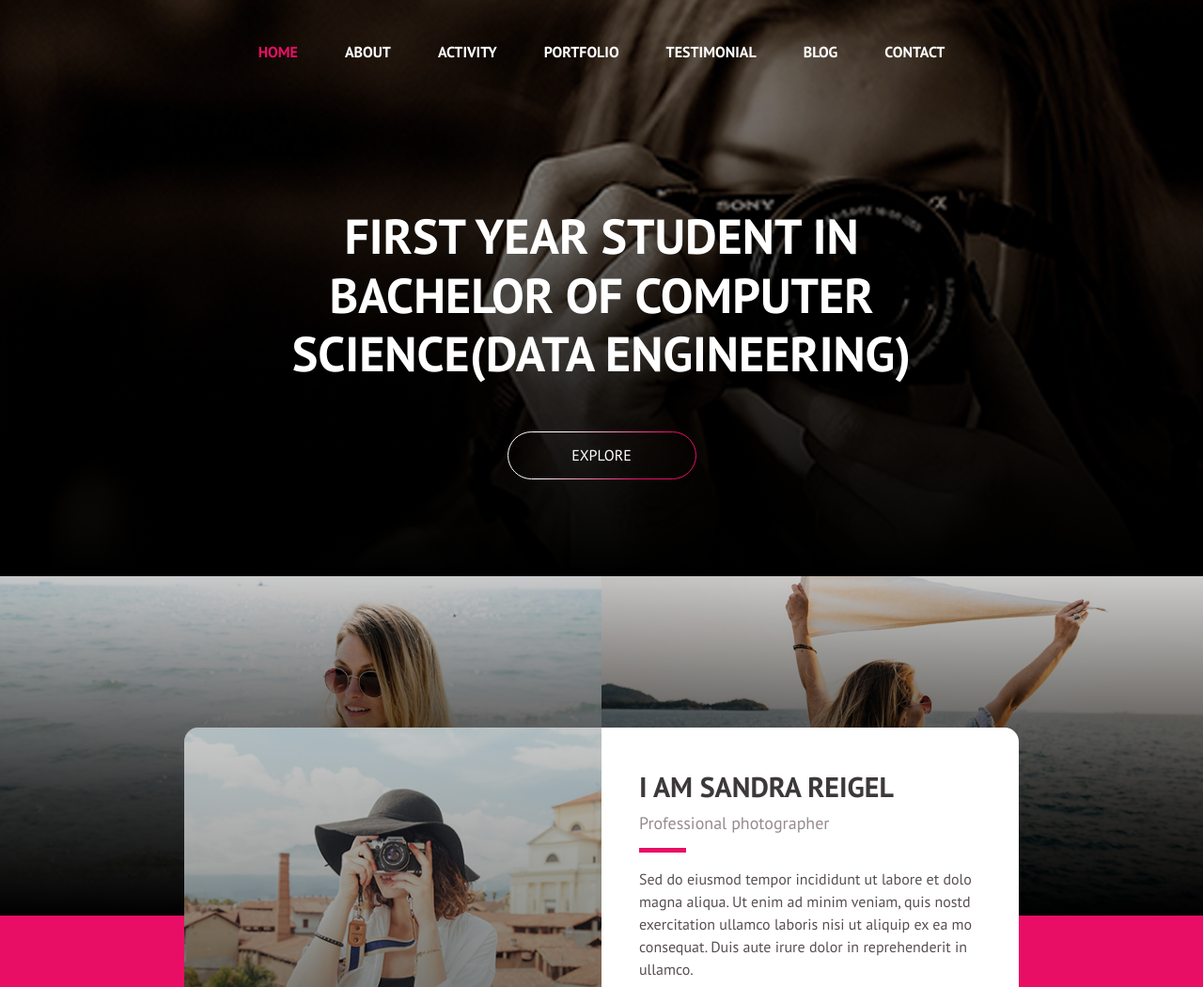
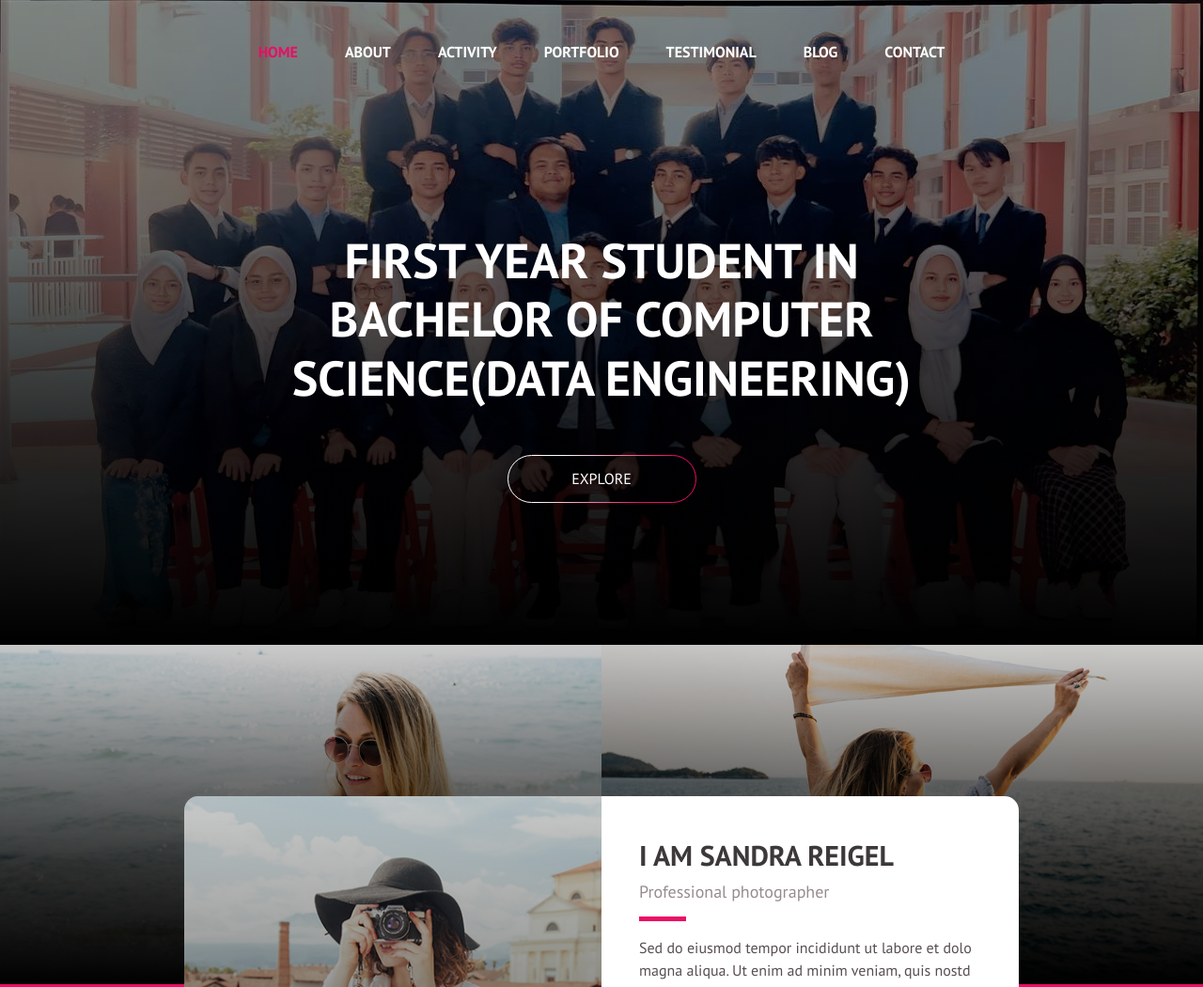
Before and after one commit to mirzasdq/mirzasdq.github.io, a plain HTML site: page Website/index.html in a window 1280 px wide. Shown: the top 1050 px of the page at 94% size. Drawn offline with Linux system fonts and the light colour scheme.

Commit message:
gambar class pasum
tukar gambar first kepada gambar class pasum

```diff
--- a/Website/index.html
+++ b/Website/index.html
@@ -33,7 +33,7 @@
     </div>
   </nav>
   <div class="container-fluid fh5co-home-banner">
-    <div class="card"> <img class="card-img" src="assets/img/banner-img.jpg" alt="">
+    <div class="card"> <img class="card-img" src="assets/img/gambar-class-pasum.jpg" alt="">
       <div class="card-img-overlay">
         <div class="center-text">
           <h2 class="card-title">First year student in Bachelor of Computer Science(Data Engineering) </h2>
```
Also changed, not shown: Website/assets/img/gambar-class-pasum.jpg (added).
